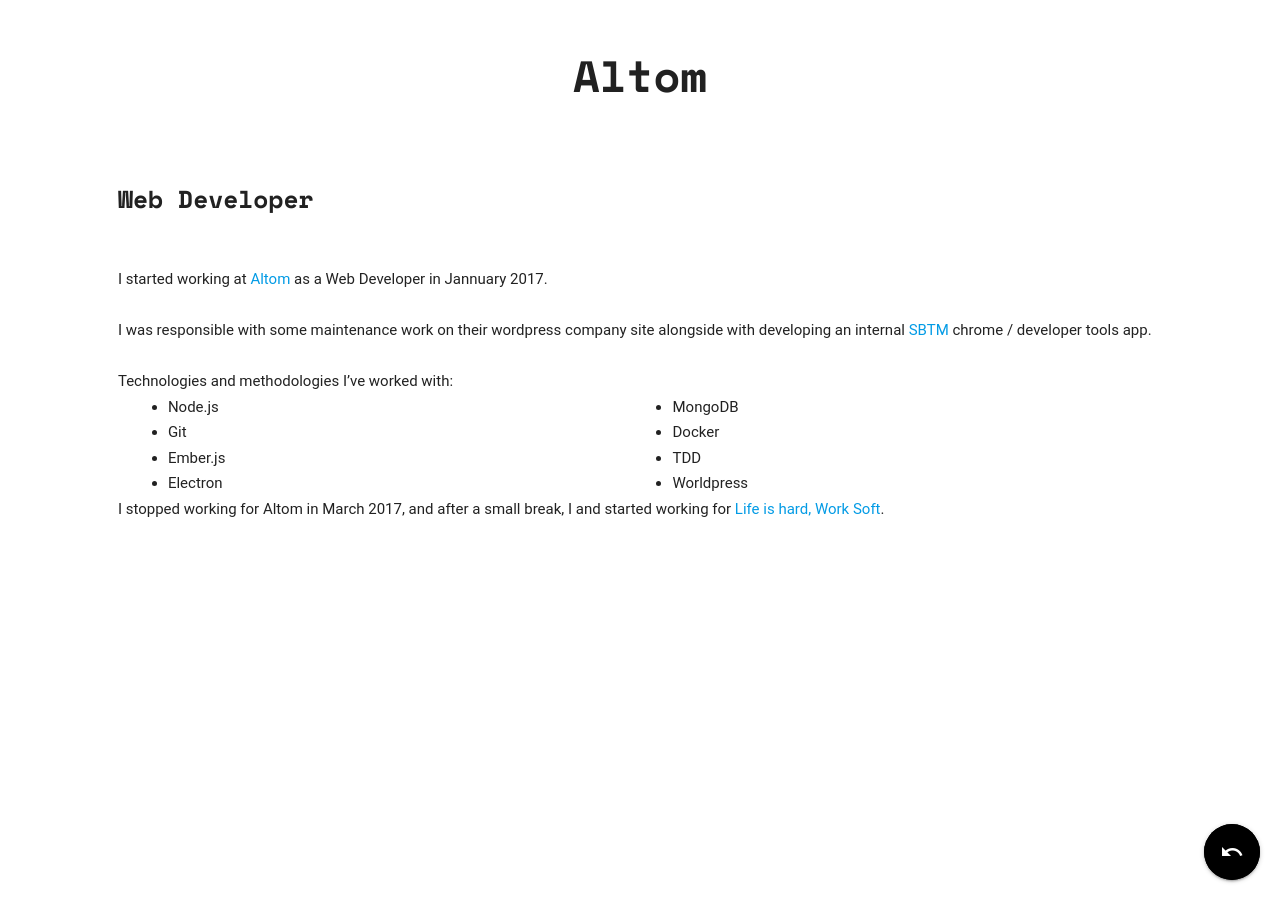
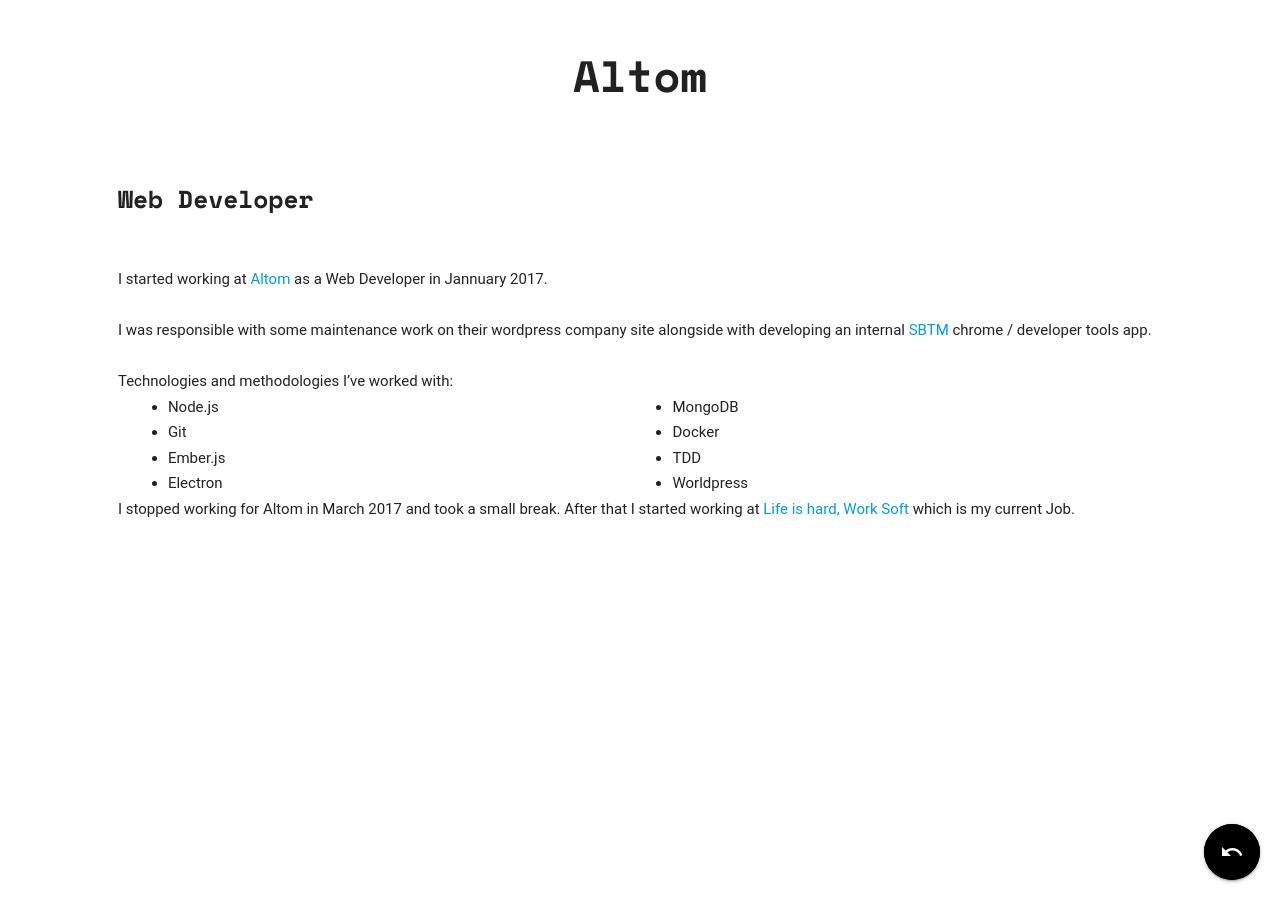
Before and after one commit to suciusergiu94/blog, a Jekyll site: the page built from _posts/work-experience/2017-01-10-job-altom.markdown, in a window 1280 px wide. Built offline with Jekyll 4.4.1, drawn with Linux system fonts in a browser that asks for light colours.

Commit message:
reprasing

```diff
--- a/_posts/work-experience/2015-09-10-job-softvision.markdown
+++ b/_posts/work-experience/2015-09-10-job-softvision.markdown
@@ -6,7 +6,7 @@
 categories: work-experience
 ---
 
-I started working at [SoftVision][sv] in november 2015 after a pre-employment training / bootcamp on web technologies.
+I started working at [SoftVision][sv] in November 2015 after a pre-employment training / bootcamp on web technologies.
 <br />
 <br />
 We worked in an agile way as an extension to the client's team for CRM solution.<br />
--- a/_posts/work-experience/2017-01-10-job-altom.markdown
+++ b/_posts/work-experience/2017-01-10-job-altom.markdown
@@ -22,7 +22,7 @@
 * TDD
 * Worldpress
 
-I stopped working for Altom in March 2017, and after a small break, I and started working for [Life is hard, Work Soft][lih].
+I stopped working for Altom in March 2017 and took a small break. After that I started working at [Life is hard, Work Soft][lih] which is my current Job.
 
 [altom]: https://altom.com/
 [sbtm]: http://www.satisfice.com/sbtm/
```
